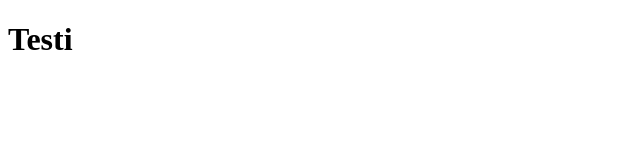
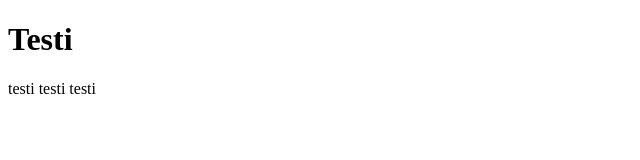
Before and after one commit to TIK23KM-Ryhma-14-web-projekti/Web-projekti, a plain HTML site: page index.html in a window 1280 px wide. Shown: the whole page, without its empty margins (0-640 px from the left). Drawn offline with Linux system fonts and the light colour scheme.

Commit message:
uusi testi

```diff
--- a/index.html
+++ b/index.html
@@ -9,6 +9,7 @@
 <body>
 
     <h1>Testi</h1>
+    <p>testi testi testi</p>
 
 </body>
 </html>
```
